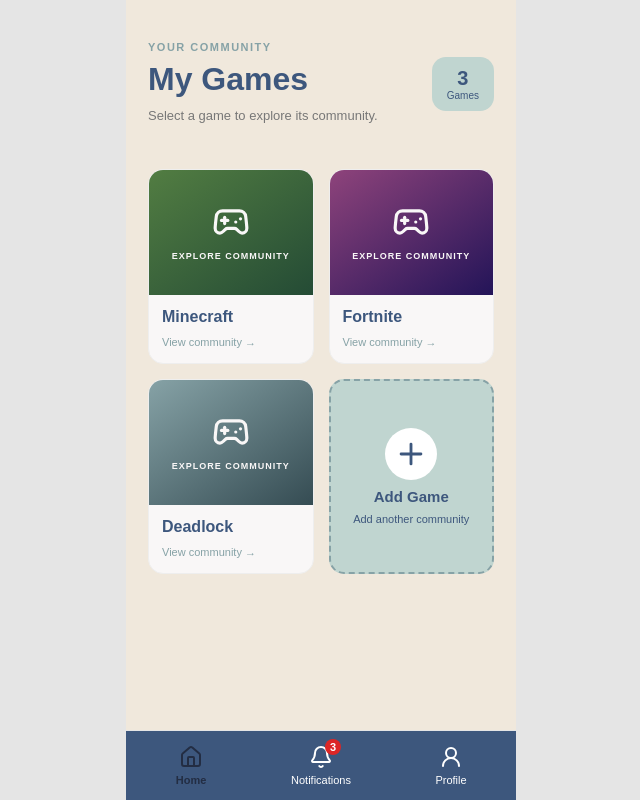
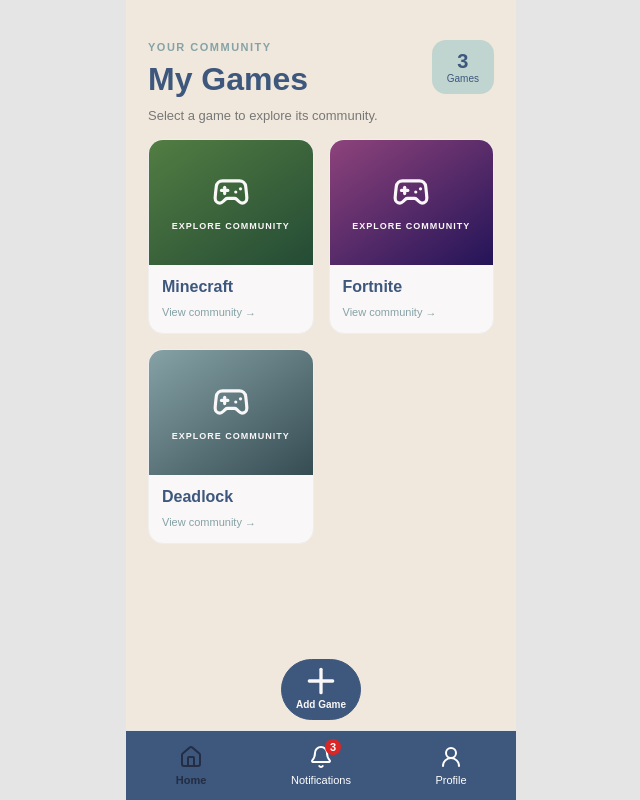
Before and after one commit to BobbyWoodard/CSC-4184-webapp, a React (Vite) app: page / in a window 1280 px wide. Shown: the whole page, without its empty margins (319-959 px from the left). Built offline with nearby package versions, Linux system fonts and the light colour scheme; sample sign-in values are in the browser's storage.

Commit message:
Home page changes and css background fix

```diff
--- a/src/App.css
+++ b/src/App.css
@@ -3,7 +3,7 @@
   max-width: 390px;
   height: 100dvh;
   margin: 0 auto;
-  background: white;
+  background: var(--background);
   position: relative;
   overflow: hidden;
   display: flex;
@@ -217,6 +217,7 @@
 }
 
 .game-count {
+  margin-top: -35px;
   background: var(--mint);
   color: #3d577d;
   border-radius: 14px;
@@ -233,6 +234,7 @@
 }
 
 .games-grid {
+  margin-top: -30px;
   display: grid;
   grid-template-columns: repeat(2, minmax(0, 1fr));
   gap: 15px;
@@ -298,12 +300,20 @@
   color: var(--teal);
 }
 
-.add-game-card {
-  min-height: 190px;
-  border: 2px dashed var(--teal);
-  border-radius: 15px;
-  background: var(--mint);
-  color: var(--navy);
+.add-game-container {
+  display: flex;
+  justify-content: center;
+  align-items: center;
+}
+
+.add-game-button {
+  position: absolute;
+  border: 1px solid var(--navy);
+  width: 80px;
+  bottom: 80px;
+  border-radius: 35px;
+  background: var(--navy);
+  color: rgb(249, 247, 247);
   display: flex;
   flex-direction: column;
   justify-content: center;
@@ -313,22 +323,18 @@
 }
 
 .add-game-icon {
-  width: 52px;
-  height: 52px;
-  background: white;
+  width: 40px;
+  height: 40px;
+  background: var(--navy);
   border-radius: 50%;
   display: flex;
   align-items: center;
   justify-content: center;
 }
 
-.add-game-card h2 {
-  font-size: 15px;
-  margin: 0;
-}
-
-.add-game-card span {
-  font-size: 11px;
+.add-game-button h2 {
+  font-size: 10px;
+  margin-top: -10px;
 }
 
 .modal-overlay {
--- a/src/pages/HomePage.tsx
+++ b/src/pages/HomePage.tsx
@@ -87,16 +87,18 @@ function HomePage() {
                         </div>
                     </Link>
                 ))}
-
+            </div>
+            <div className="add-game-container">
                 <button
-                className="add-game-card"
+                    className="add-game-button"
                     onClick={() => setShowAddGame(true)}
                 >
                     <div className="add-game-icon">
-                    <Plus size={34} />
+                        <Plus size={60} />
                     </div>
+
                     <h2>Add Game</h2>
-                <span>Add another community</span>
+
                 </button>
             </div>
 
```
Lines whose indentation alone changed are shown as unchanged.
